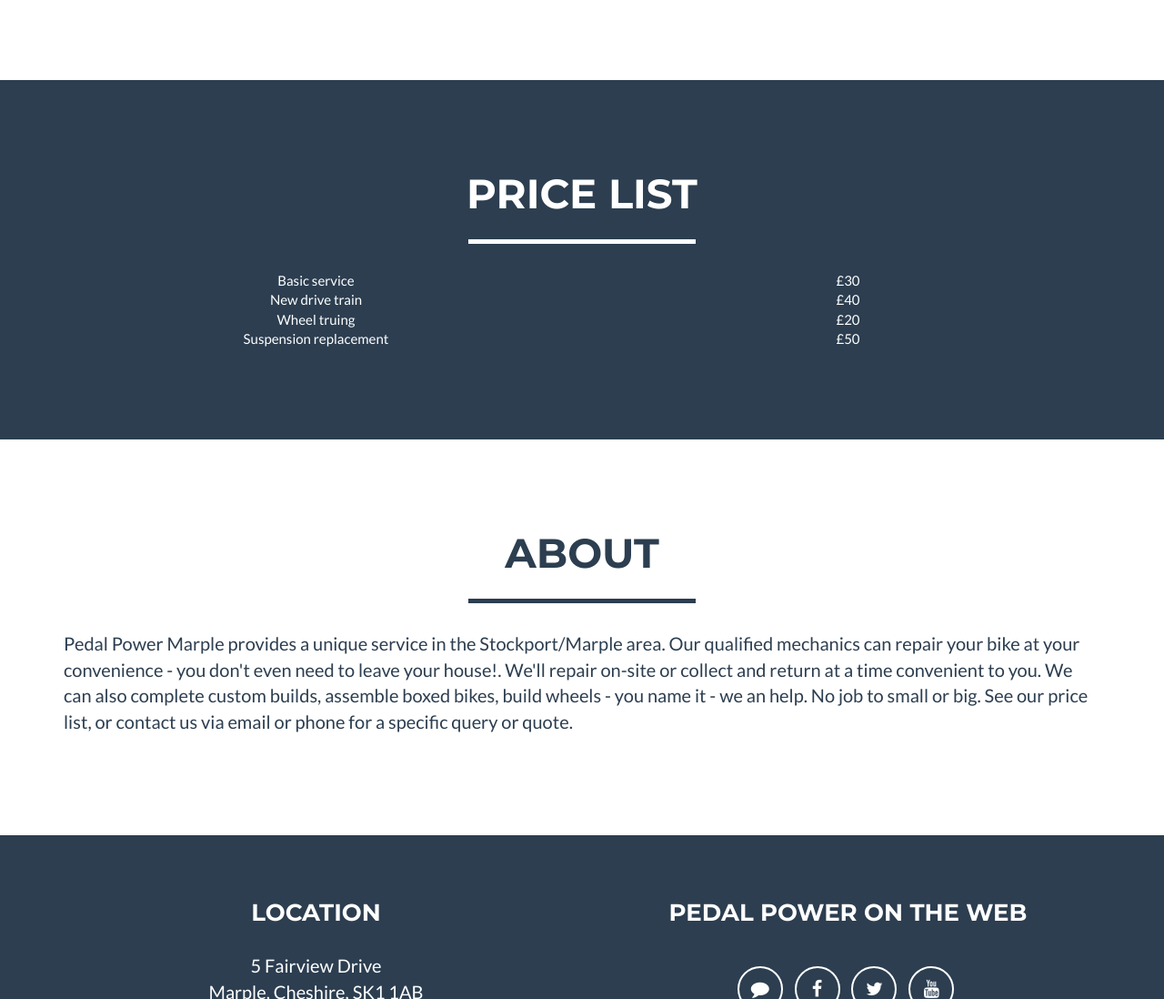
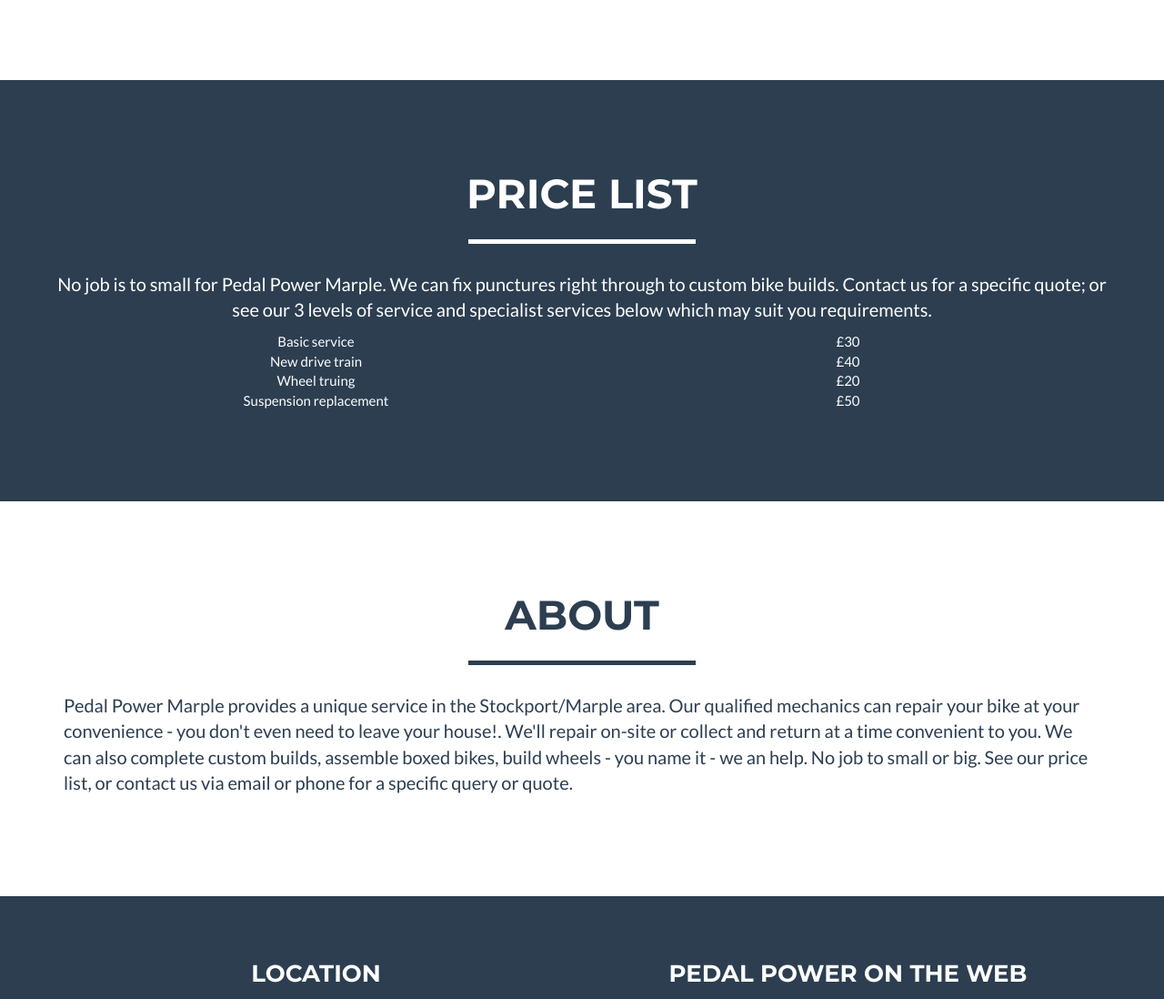
Before and after one commit to chrishey/PedalPowerMarple, a website: page index.html in a window 1280 px wide. Shown: the part 659-1757 px from the top of the page at 91% size. Drawn offline with nearby package versions, Linux system fonts and the light colour scheme.

Commit message:
Added content about pricing and set contact us to link to the contact section

```diff
--- a/index.html
+++ b/index.html
@@ -95,6 +95,9 @@
                 </div>
             </div>
             <div class="row text-center">
+			<p>
+				No job is to small for Pedal Power Marple. We can fix punctures right through to custom bike builds. <a href="#contact">Contact us</a> for a specific quote; or see our 3 levels of service and specialist services below which may suit you requirements.
+			</p>
                 <ul class="list-unstyled">
 					<li>
 						<div class="col-md-6">Basic service</div>
--- a/less/freelancer.less
+++ b/less/freelancer.less
@@ -192,7 +192,7 @@
 		color: @brand-success;
 	}
 
-	ul
+	p, ul
 	{
 		color: @brand-success;
 	}
```
Also changed, not shown: css/freelancer.css.
